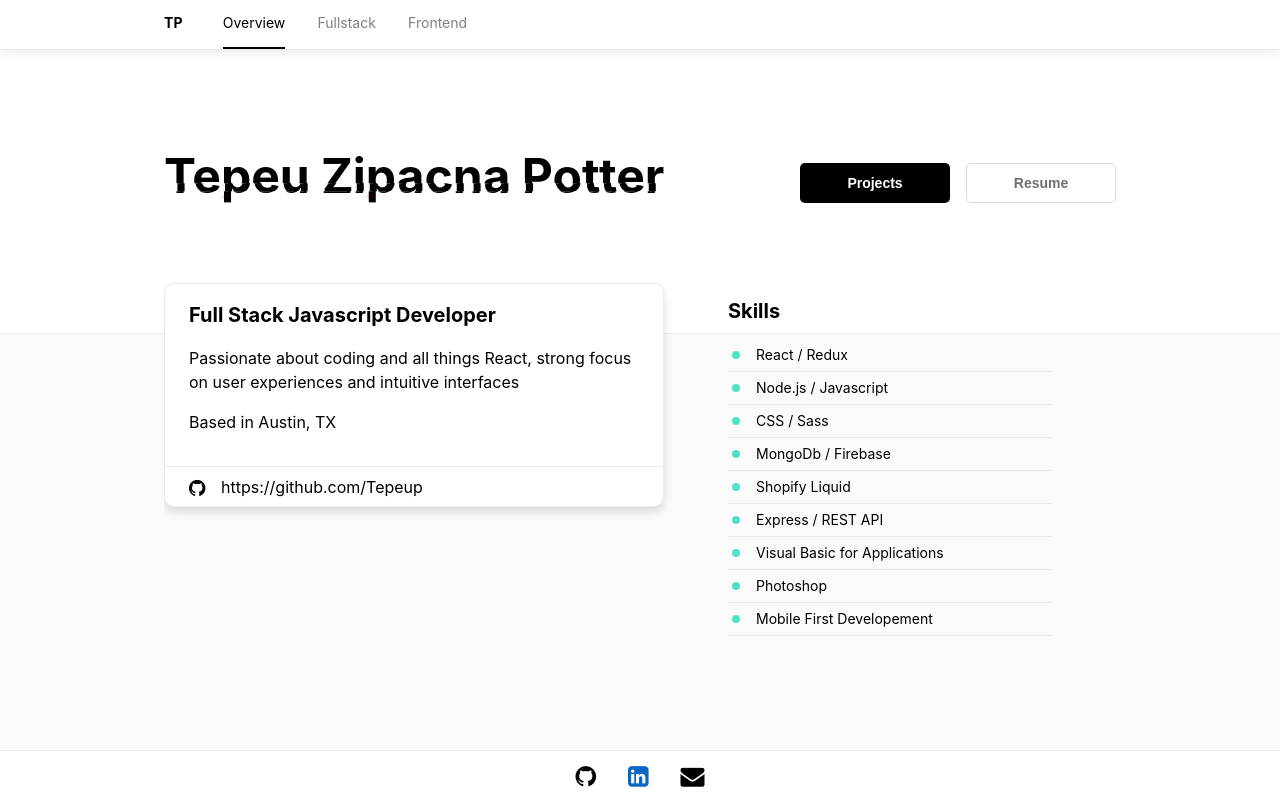
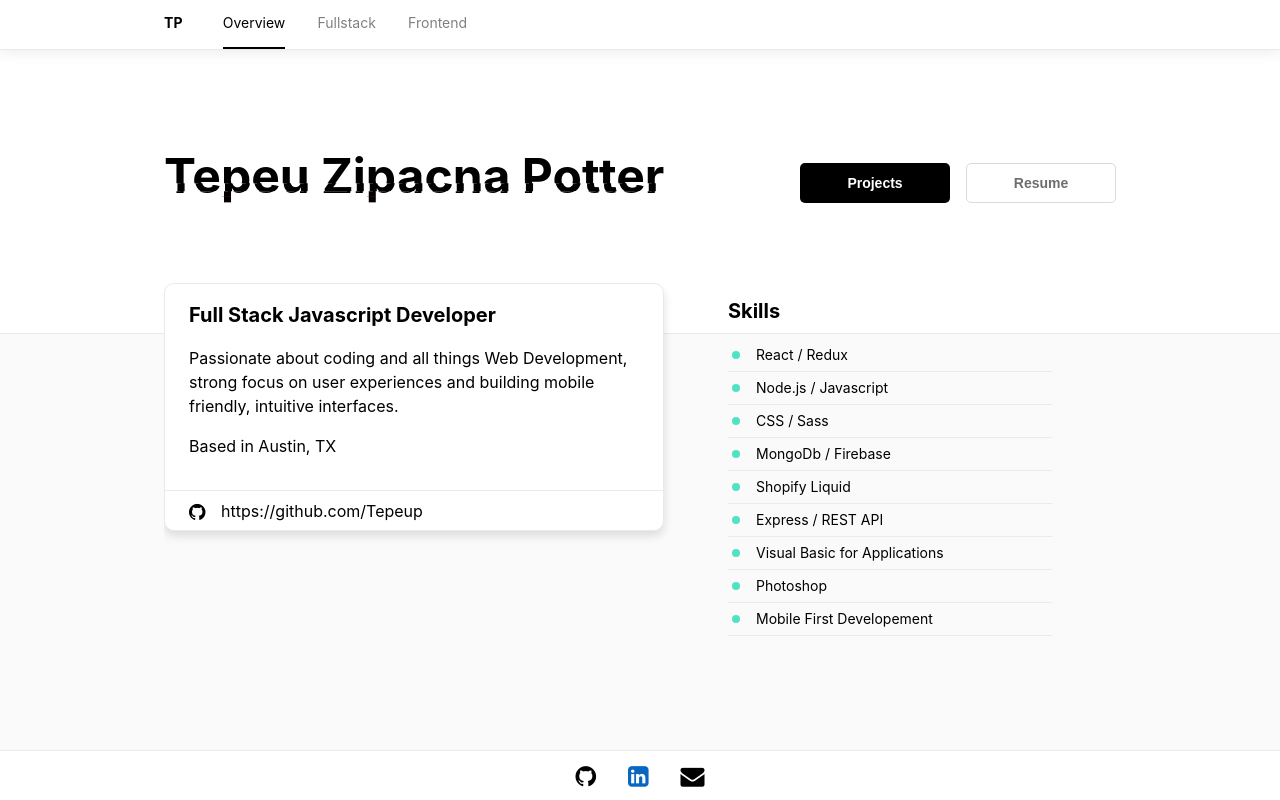
Before and after one commit to Tepeup/portfolio, a Next.js app: page / in a window 1280 px wide. Built offline with nearby package versions, Linux system fonts and the light colour scheme.

Commit message:
fixed resume download link, changed desc.

```diff
--- a/components/Overview.js
+++ b/components/Overview.js
@@ -14,7 +14,6 @@ export default function Overview() {
     "Photoshop",
     "Mobile First Developement",
   ];
-
   return (
     <div className={styles.overview}>
       <div className={styles.whitebar}>
@@ -28,11 +27,11 @@ export default function Overview() {
             <Link href="/projects">
               <button className={styles.button}>Projects</button>
             </Link>
-            <Link href="/resume">
+            <a href="/Resume.pdf" target="_blank" download>
               <button className={`${styles.button} ${styles.secondary}`}>
                 Resume
               </button>
-            </Link>
+            </a>
           </div>
         </div>
       </div>
@@ -43,8 +42,9 @@ export default function Overview() {
               <div>
                 <p>Full Stack Javascript Developer</p>
                 <p className={styles.aboutdesc}>
-                  Passionate about coding and all things React, strong focus on
-                  user experiences and intuitive interfaces
+                  Passionate about coding and all things Web Development, strong
+                  focus on user experiences and building mobile friendly,
+                  intuitive interfaces.
                 </p>
                 <p className={styles.aboutdesc}>Based in Austin, TX</p>
               </div>
```
Also changed, not shown: 1 other file (tests, documents, lock files or other folders).
